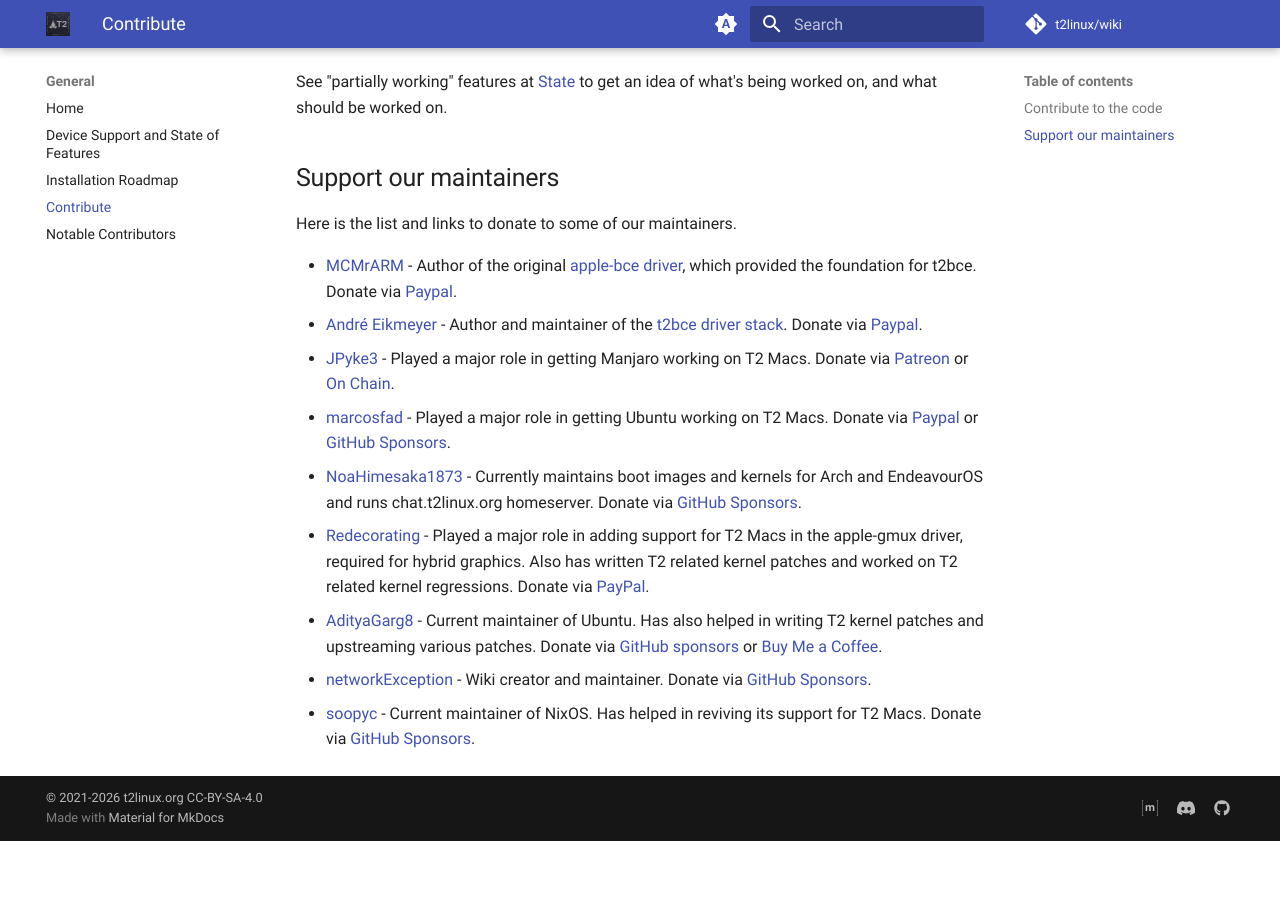
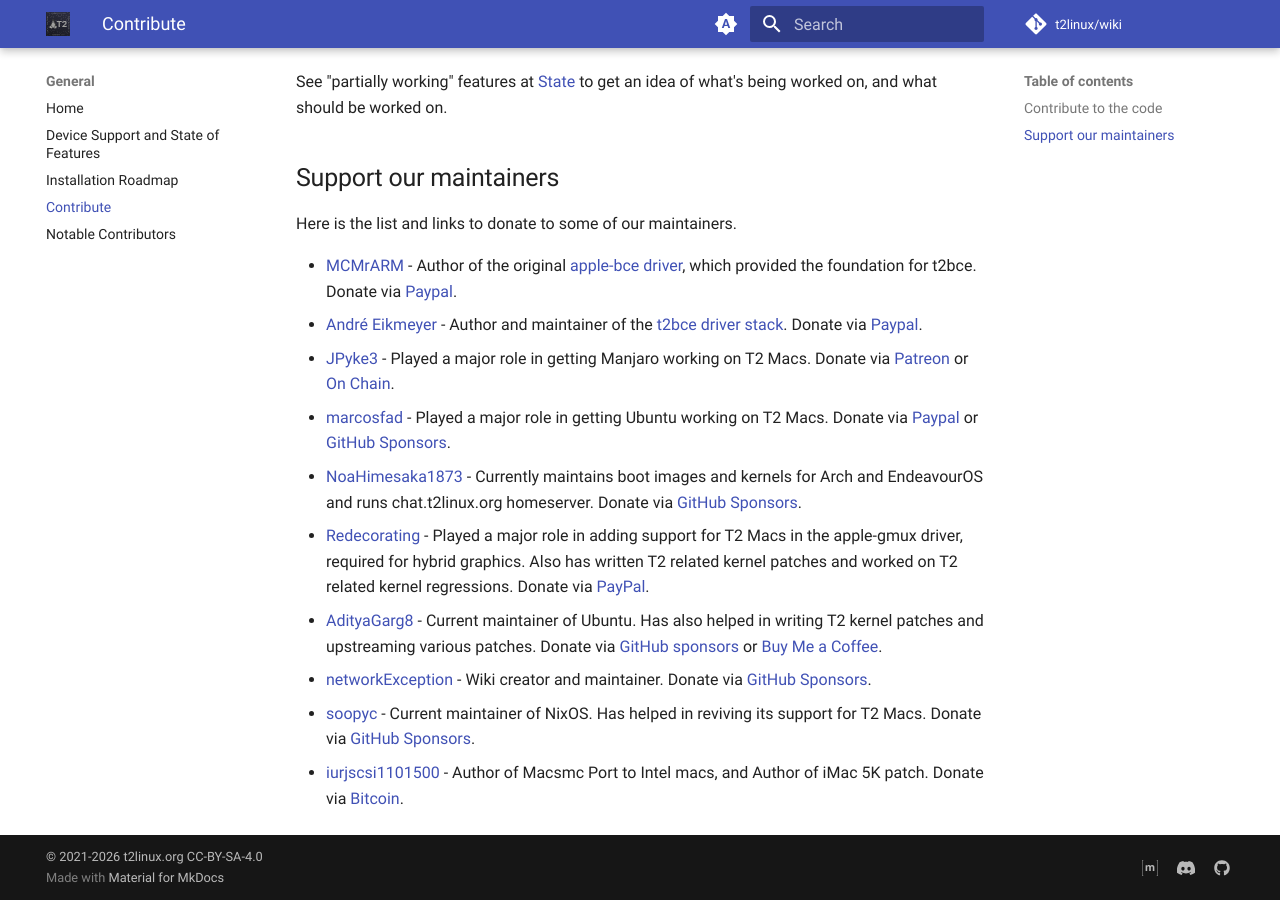
Before and after one commit to t2linux/wiki, an MkDocs documentation site: the page built from docs/contribute.md, in a window 1280 px wide and 900 px high, scrolled down 507 px. Built offline with MkDocs 1.6.1 and Material for MkDocs 9.7.7, drawn with Linux system fonts in a browser that asks for light colours; comment, search, counter and statistics services are not loaded; before the commit the page ends 1348 px from its top, so only the background shows below that.

Commit message:
Add me as contributer

```diff
--- a/docs/contribute.md
+++ b/docs/contribute.md
@@ -21,3 +21,4 @@ Here is the list and links to donate to some of our maintainers.
 - [AdityaGarg8](https://github.com/AdityaGarg8) - Current maintainer of Ubuntu. Has also helped in writing T2 kernel patches and upstreaming various patches. Donate via [GitHub sponsors](https://github.com/sponsors/AdityaGarg8) or [Buy Me a Coffee](https://www.buymeacoffee.com/gargadityav).
 - [networkException](https://github.com/networkException) - Wiki creator and maintainer. Donate via [GitHub Sponsors](https://github.com/sponsors/networkException).
 - [soopyc](https://github.com/soopyc) - Current maintainer of NixOS. Has helped in reviving its support for T2 Macs. Donate via [GitHub Sponsors](https://github.com/sponsors/soopyc).
+- [iurjscsi1101500](https://github.com/iurjscsi1101500) - Author of Macsmc Port to Intel macs, and Author of iMac 5K patch. Donate via [Bitcoin](bc1qek526plgsjw3ea6dektw5vn0j3yq7l8h8cuxy2).
```
Also changed, not shown: docs/notable-contributors.md (+1 -0 lines).
